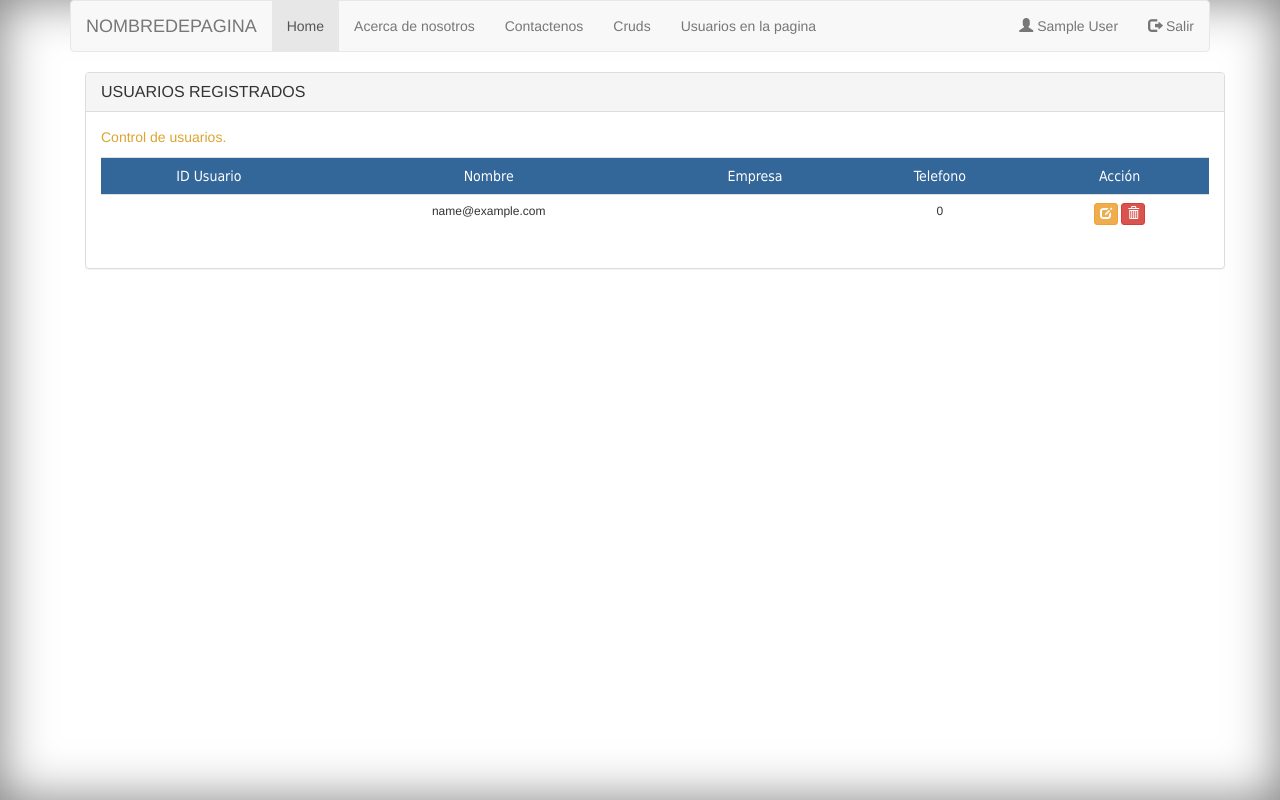
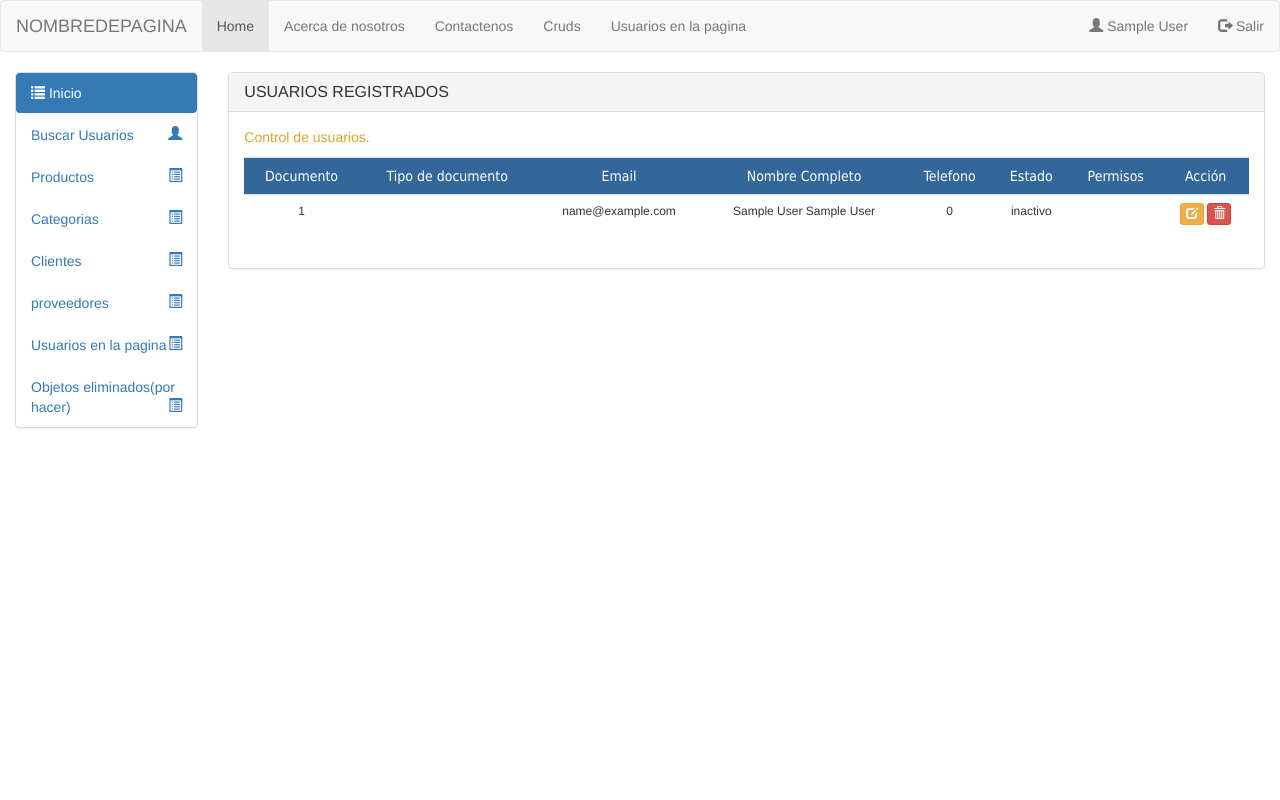
Before and after one commit to ZOLUXERO/Inventcorp-3.0, a PHP site: page /Vista/html/admon.php in a window 1280 px wide. Run offline with PHP 8.4, Linux system fonts and the light colour scheme; the visitor is signed in with stand-in values (Sample User, id 1); data that the repository does not hold is empty; some libraries are stand-ins or nearby versions.

Commit message:
ahora si funciona

```diff
--- a/Vista/html/admon.php
+++ b/Vista/html/admon.php
@@ -1,3 +1,4 @@
+
 <!DOCTYPE html>
 <html lang="en">
 <head>
@@ -5,32 +6,32 @@
   <meta charset="utf-8">
   <meta name="viewport" content="width=device-width, initial-scale=1">
   <link href="../bootstrap/css/bootstrap.min.css" rel="stylesheet" media="screen">
-  <link href="../bootstrap/cover.css" rel="stylesheet">
   <script src="../bootstrap/js/bootstrap.min.js"></script>
 
 
 </head>
 <body>
 
-<div class="container">
-<header>
-
 <?php
 include_once '../../controlador/control.php';
-include_once 'header.php';
+include_once '../../controlador/controladmin.php';
 require '../../modelo/clases.php';
 
-
+include_once 'header.php';
 ?>
 
-</header>
 
-  <div class="container">
+<div class="container-fluid">
   <div class="row">
 
-   <?php //include_once 'menulateral.php'; ?>
+<div class="col-sm-3 col-md-2 sidebar"> <!--Columna de 2 espacios de 12 -->
+<?php
+include_once 'menulateral.php';
+?>
 
-  <div class="col-sm-12 col-md-12">
+</div>
+
+   <div class="col-sm-10 col-md-10">
     <div class="panel panel-default">
    <!-- contenedor del titulo-->
       <div class="panel-heading">
@@ -50,10 +51,13 @@ require '../../modelo/clases.php';
 
                      <table class="table table-hover table-striped" align="center">
       			         <tr style="color:#FFF; background-color:#369">
-               <td align="center" style="font-family:Tahoma, Geneva, sans-serif">ID Usuario</td>
-			   <td align="center" style="font-family:Tahoma, Geneva, sans-serif">Nombre</td>
-               <td align="center" style="font-family:Tahoma, Geneva, sans-serif">Empresa</td>
+                     <td align="center" style="font-family:Tahoma, Geneva, sans-serif">Documento</td>
+                     <td align="center" style="font-family:Tahoma, Geneva, sans-serif">Tipo de documento</td>
+      			         <td align="center" style="font-family:Tahoma, Geneva, sans-serif">Email</td>
+                     <td align="center" style="font-family:Tahoma, Geneva, sans-serif">Nombre Completo</td>
                      <td align="center" style="font-family:Tahoma, Geneva, sans-serif">Telefono</td>
+                     <td align="center" style="font-family:Tahoma, Geneva, sans-serif">Estado</td>
+                     <td align="center" style="font-family:Tahoma, Geneva, sans-serif">Permisos</td>
       			   <!--<td align="center" style="font-family:Tahoma, Geneva, sans-serif" width="300">Contraseña</td> !-->
                      <td align="center" style="font-family:Tahoma, Geneva, sans-serif">Acción</td>
 
@@ -64,13 +68,37 @@ require '../../modelo/clases.php';
             			   while($row = $res->fetch_array(MYSQLI_ASSOC)){
             				  ?>
             			         <tr style="font-size:12px">
-			   <td align="center"><?php echo $row['cedula']?></td>
+                			     <td align="center"><?php echo $row['documento']?></td>
+                           <td align="center"><?php echo $row['tipo_documento']?></td>
                 			     <td align="center"><?php echo $row['email_usuario']?></td>
-               <td align="center"><?php echo $row['nombre_usuario']?></td>
+                           <td align="center">
+                            <?php
+                              echo $row['primer_nombre']." ";
+                              echo $row['segundo_nombre']." ";
+                              echo $row['primer_apellido']." ";
+                              echo $row['segundo_apellido'];
+                            ?>
+                           </td>
                            <td align="center"><?php echo $row['telefono']?></td>
+                           <td align="center"><?php echo $row['estado_usuario'] == 1 ? 'activo' : 'inactivo';?></td>
+                           <td align="center">
+
+                            <?php
+                            if ($row['id_rol'] == 1) {
+                              echo "Administrador";
+                            }
+                            elseif ($row['id_rol'] == 2) {
+                              echo "Usuario";
+                            }
+                            elseif ($row['id_rol'] == 3) {
+                              echo "visitante";
+                            }
+                            ?>
+
+                            </td>
             			         <!--<td align="center"><?php// echo $row['contrasena']?></td>  !-->
-               <td align="center"><center><a href="editarusuario.php?id=<?php echo $row['cedula']?>"><span class = "btn btn-warning btn-xs"><span class = "glyphicon glyphicon-edit"></span></span></a>
-                <a href="../../controlador/controler2.php?id=<?php echo $row['cedula']?>"><span class = "btn btn-danger btn-xs"><span class = "glyphicon glyphicon-trash"></span></span></a></center></td>
+                           <td align="center"><center><a href="editarusuario.php?id=<?php echo $row['documento']?>"><span class = "btn btn-warning btn-xs"><span class = "glyphicon glyphicon-edit"></span></span></a>
+                           <a href="../../controlador/controler2.php?id=<?php echo $row['documento']?>"><span class = "btn btn-danger btn-xs"><span class = "glyphicon glyphicon-trash"></span></span></a></center></td>
 
                            </tr>
 
@@ -92,5 +120,6 @@ require '../../modelo/clases.php';
   </div>
 </div>
 
+
 </body>
 </html>
```
Lines whose indentation alone changed are shown as unchanged.
